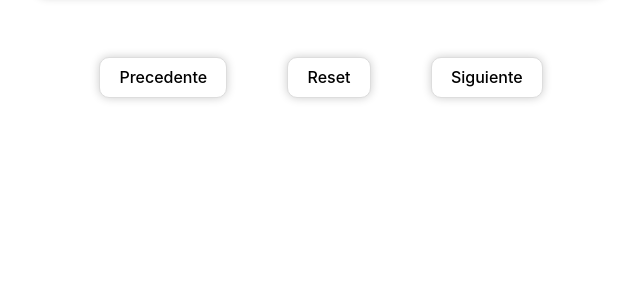
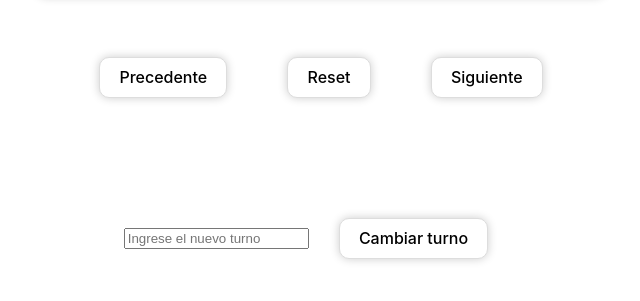
Before and after one commit to Celadus/Laboratorio-Modulo-4-Funciones, a website built with Vite: page index.html in a window 1280 px wide. Shown: the part 199-500 px from the top of the page, without its empty margins (319-959 px from the left). Built offline with nearby package versions, Linux system fonts and the light colour scheme.

Commit message:
anadido nuevo buton para elegir el numero de turno i selectarlo

```diff
--- a/index.html
+++ b/index.html
@@ -17,6 +17,10 @@
       <button class="reset">Reset</button>
       <button class="avanti">Siguiente</button>
     </div>
+    <div class="selector-turno">
+      <input type="text" class="input-turno " placeholder="Ingrese el nuevo turno" />
+      <button class="cambiar-turno">Cambiar turno</button>
+    </div>
     <script type="module" src="/src/main.ts"></script>
   </body>
 </html>
--- a/src/main.ts
+++ b/src/main.ts
@@ -3,6 +3,9 @@
   let counterMinusElem = (document.querySelector(".indietro")as HTMLInputElement);
   let counterResetElem = (document.querySelector(".reset")as HTMLInputElement);
   let counterPlusElem = (document.querySelector(".avanti")as HTMLInputElement);
+  //nuevo boton//
+  let inputTurnoElem = (document.querySelector(".input-turno")as HTMLInputElement);
+  let cambiarTurnoElem = (document.querySelector(".cambiar-turno")as HTMLInputElement);
 
   let contatore = 1;
 
@@ -25,6 +28,13 @@
     updateDisplay();
   });
 
+  cambiarTurnoElem.addEventListener("click", () => {
+    const nuevoTurno = parseInt(inputTurnoElem.value);
+      contatore = nuevoTurno;
+      updateDisplay();
+  });
+
+
   function updateDisplay() {
     counterDisplayElem.textContent = contatore.toString().padStart(2, "0");
   }
--- a/src/style.css
+++ b/src/style.css
@@ -147,3 +147,26 @@ button:focus-visible {
 .bottone button:focus-visible {
   outline: 4px auto -webkit-focus-ring-color;
 }
+
+
+.selector-turno{
+  display: flex;
+  flex-direction: row;
+  align-items: center;
+  justify-content:space-around;
+  margin: 30px;
+  background-color: #fff;
+  border-radius: 10px;
+}
+
+.selector-turno button{
+  background-color: #fff;
+  border: 1px solid #ddd;
+  border-radius: 10px;
+  box-shadow:  0 0 10px rgba(0, 0, 0, 0.2);
+  margin: 30px;
+}
+
+.selector-turno button:hover{
+  border-color: #646cff;
+}
```
